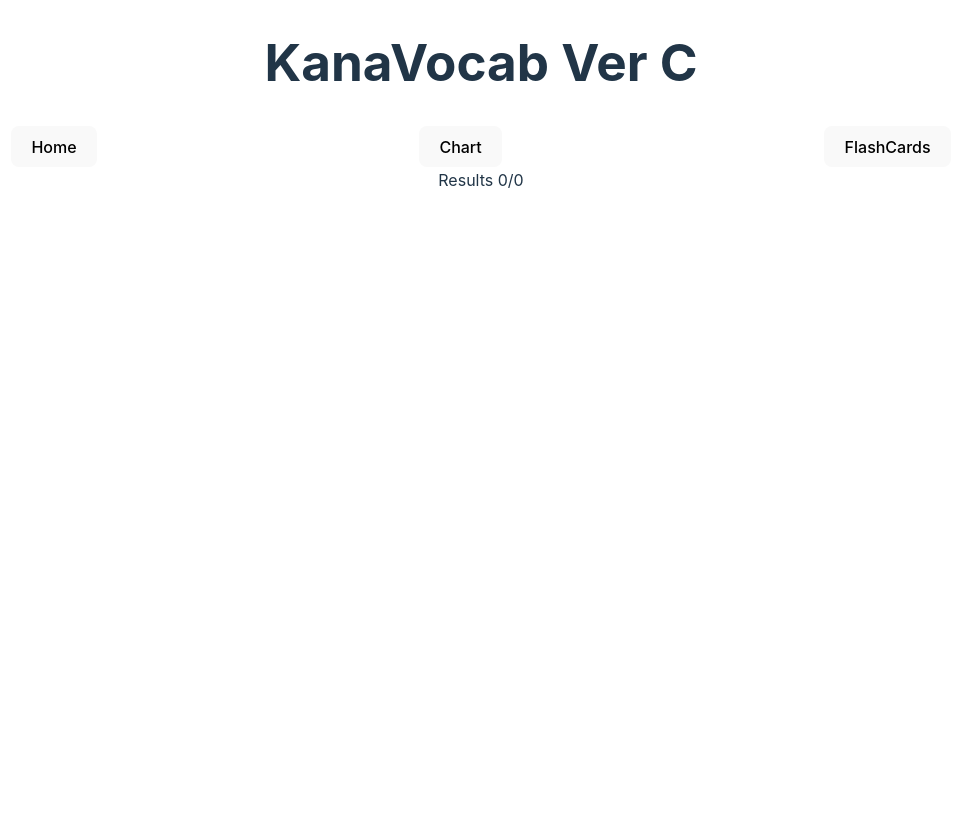
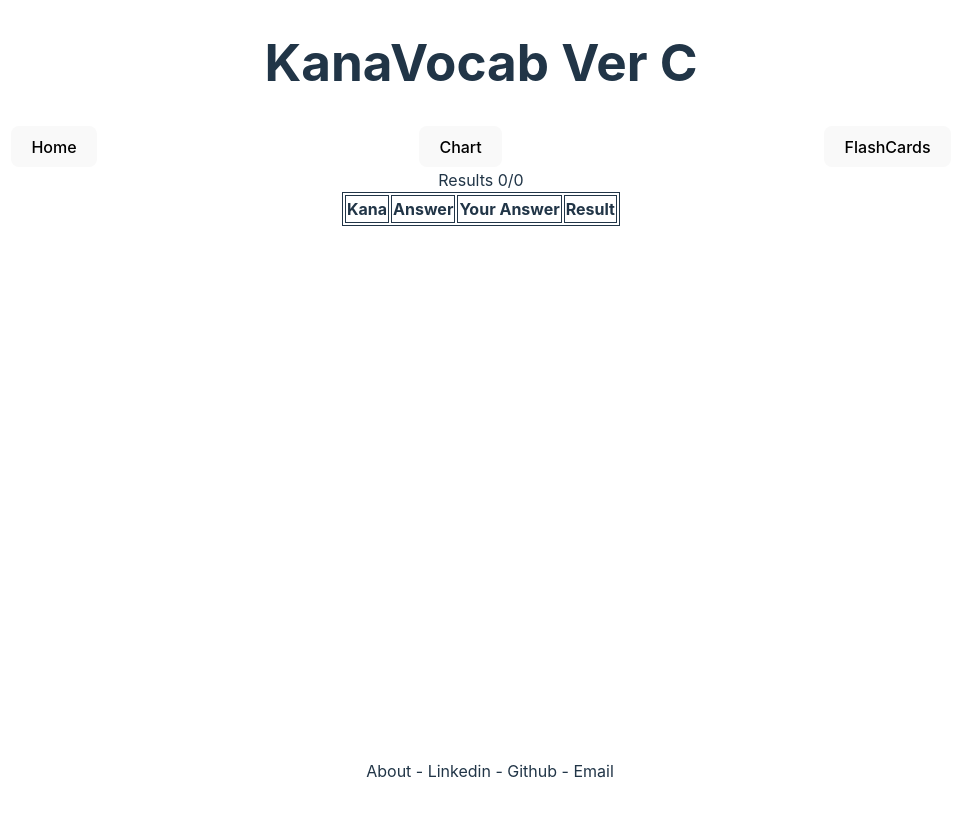
Before and after one commit to cpuntier/Puntier_Chris_KanaVocab_Frontend_Capstone, a React (Vite) app: page /startgame in a window 1280 px wide. Shown: the top 816 px of the page, without its empty margins (159-1120 px from the left). Built offline with nearby package versions, Linux system fonts and the light colour scheme.

Commit message:
last checks added

```diff
--- a/src/App.css
+++ b/src/App.css
@@ -1,3 +1,5 @@
 #root {
   text-align: center;
+  height: 100vh;
+  padding-bottom: 60px;
 }
--- a/src/App.jsx
+++ b/src/App.jsx
@@ -8,6 +8,7 @@ import Selection from './pages/Selection'
 import StartGame from './pages/StartGame'
 import FlashCardGroups from './pages/FlashCardGroups'
 import FlashCards from './pages/FlashCards'
+import Footer from './components/Footer'
 
 export const SelectedContext = createContext()
 export const KanaContext = createContext()
@@ -19,7 +20,7 @@ function App() {
   return (
     <>
 
-      <KanaContext.Provider value={[kanaState,setKanaState]}>
+      <KanaContext.Provider value={[kanaState, setKanaState]}>
         <SelectedContext.Provider value={[selected, setSelected]}>
 
           <NavBar />
@@ -28,12 +29,13 @@ function App() {
             <Route path="/chart" element={<Chart />} />
             <Route path="/selection" element={<Selection />} />
             <Route path="/startgame" element={<StartGame />} />
-            <Route path="/flashcards" element = {<FlashCardGroups/>}/>
-            <Route path="/flashcards/:groupName" element = {<FlashCards/>}/>;
+            <Route path="/flashcards" element={<FlashCardGroups />} />
+            <Route path="/flashcards/:groupName" element={<FlashCards />} />;
           </Routes>
 
         </SelectedContext.Provider>
       </KanaContext.Provider>
+      <Footer />
     </>
   )
 }
--- a/src/components/Answer.jsx
+++ b/src/components/Answer.jsx
@@ -1,7 +1,7 @@
-export default function Answer({ kana, current, setCurrent, answer, score, setScore }) {
+export default function Answer({ kana, current, setCurrent, answer, score, setScore,report,setReport }) {
 
     function clickHandler(e) {
-        if (kana.jp_kana === answer[0]) {
+        if (kana.jp_kana == answer[0].jp_kana) {
             const node = e.target;
             e.target.style.backgroundColor = "green";
             setTimeout(() => {
@@ -11,13 +11,33 @@ export default function Answer({ kana, current, setCurrent, answer, score, setSc
                 node.style.border = "";
 
             }, 1000);
+            setReport([...report,
+                {
+                    kana: answer[0].jp_kana,
+                    answer:answer[0].en_romaji,
+                    yourAnswer:kana.en_romaji,
+                    result : true
+                }
+            ])
+
         } else {
+            console.log("kana:",kana.jp_kana,"answer:",answer.jp_kana)
             const node = e.target;
             e.target.style.backgroundColor = "red";
             setTimeout(() => {
                 setCurrent(current + 1);
                 node.style.backgroundColor = "#1a1a1a";
             }, 1000);
+            setReport([...report,
+                {
+                    kana: answer[0].jp_kana,
+                    answer:answer[0].en_romaji,
+                    yourAnswer:kana.en_romaji,
+                    result : false
+                }
+            ])
+
+
         }
     }
 
--- /dev/null
+++ b/src/components/Footer.jsx
@@ -0,0 +1,11 @@
+import "../styles/footer.css"
+
+export default function Footer(){
+    return(
+        <>
+        <div className="footer">
+        <p>About - Linkedin - Github - Email</p>
+        </div>
+        </>
+    )
+}
--- /dev/null
+++ b/src/components/ScoreReport.jsx
@@ -0,0 +1,28 @@
+import "../styles/table.css"
+
+export default function ScoreReport(props) {
+    return (
+        <>
+            <table style={{ margin:"auto" }}>
+                <tr>
+                    <th>Kana</th>
+                    <th>Answer</th>
+                    <th>Your Answer</th>
+                    <th>Result</th>
+                </tr>
+                {props.report.map((item) => {
+                    {
+                        return <tr style={{backgroundColor: (item["result"] ?"green" : "red") }}>
+                            <td>{item.kana}</td>
+                            <td>{item.answer}</td>
+                            <td>{item.yourAnswer}</td>
+                            <td>{item.result ? <>Correct</> :<> Wrong</>}</td>
+                        </tr>
+                    }
+                })
+                }
+
+            </table >
+        </>
+    )
+}
--- a/src/pages/Chart.jsx
+++ b/src/pages/Chart.jsx
@@ -13,7 +13,7 @@ export default function Chart(props) {
                     <button onClick={() => {setKanaState("hiragana");setSelected([])}}>Hiragana</button>
                     <button onClick={() => {setKanaState("katakana");setSelected([])}}>Katakana</button>
                 </div>
-                <div style={{ display: "flex", flexWrap: "wrap", justifyContent: "center" }}>
+                <div style={{ display: "flex", flexWrap: "wrap", justifyContent: "center",  height:"90%"}}>
                     <CharacterChart kana={kanaState} selected={props.selected} setSelected={props.setSelected} />
 
                 </div>
--- a/src/pages/StartGame.jsx
+++ b/src/pages/StartGame.jsx
@@ -4,6 +4,7 @@ import axios from "axios";
 import Answer from "../components/Answer";
 import { AiOutlineSelect } from "react-icons/ai";
 import { BsInputCursorText } from "react-icons/bs";
+import ScoreReport from "../components/ScoreReport";
 
 
 export default function StartGame(props) {
@@ -17,13 +18,16 @@ export default function StartGame(props) {
     const [inputState, setInputState] = useState(null);
     const [answer, setAnswer] = useState(null)
     const [score, setScore] = useState(0);
+    const [report, setReport] = useState([])
+
+
     const inputRef = useRef(null);
 
 
 
     useEffect(() => {
         if (shuffled.length > current) {
-            setAnswer([shuffled[current].jp_kana]);
+            setAnswer([shuffled[current]]);
             setAnswers([shuffled[current], ...shuffled.filter((item) => item.jp_kana != shuffled[current].jp_kana).slice(0, 3)].sort(() => Math.random() - 0.5))
         }
     }, [current])
@@ -31,10 +35,24 @@ export default function StartGame(props) {
 
     function inputHandler(e) {
         const node = e.target;
-        if (inputRef.current.value == shuffled[current].en_romaji) {
-            setScore(score + 1);
-            setCurrent(current + 1);
-            inputRef.current.value = "";
+        setReport([...report,
+            {
+                kana: shuffled[current].jp_kana,
+                answer:shuffled[current].en_romaji,
+                yourAnswer:inputRef.current.value,
+                result : inputRef.current.value === shuffled[current].en_romaji,
+            }
+        ])
+
+        if (inputRef.current.value === shuffled[current].en_romaji) {
+            inputRef.current.style.backgroundColor="green"
+            setTimeout(()=>{setCurrent(current+1);
+                setScore(score + 1);
+                setCurrent(current + 1);
+                inputRef.current.style.backgroundColor= "#242424";
+                inputRef.current.value = ""
+            },2000)
+
         } else {
             inputRef.current.style.backgroundColor = "red";
             setTimeout(()=>{setCurrent(current+1);
@@ -48,7 +66,18 @@ export default function StartGame(props) {
 
 
     return (<>
-        {current >= shuffled.length ? <>Results {score}/{shuffled.length}</> : <>
+        {current >= shuffled.length ? <>Results {score}/{shuffled.length}
+        <div>
+            <ScoreReport report = {report}/>
+        </div>
+
+        </>
+
+
+
+
+
+        : <>
 
             {inputState ? <div>
 
@@ -61,12 +90,12 @@ export default function StartGame(props) {
                         <>
                             <div style={{ display: "flex", justifyContent: "center", alignItems: "flex-start", height: "250px", margin: "auto" }}>
                                 <div style={{ border: "solid 1px white" }}>
-                                    <Answer kana={answers[0]} current={current} setCurrent={setCurrent} answer={answer} score={score} setScore={setScore} />
-                                    <Answer kana={answers[1]} current={current} setCurrent={setCurrent} answer={answer} score={score} setScore={setScore} />
+                                    <Answer kana={answers[0]} current={current} setCurrent={setCurrent} answer={answer} score={score} setScore={setScore} report = {report} setReport={setReport}/>
+                                    <Answer kana={answers[1]} current={current} setCurrent={setCurrent} answer={answer} score={score} setScore={setScore} report = {report} setReport={setReport}/>
                                 </div>
                                 <div style={{ border: "solid 1px white" }}>
-                                    <Answer kana={answers[2]} current={current} setCurrent={setCurrent} answer={answer} score={score} setScore={setScore} />
-                                    <Answer kana={answers[3]} current={current} setCurrent={setCurrent} answer={answer} score={score} setScore={setScore} />
+                                    <Answer kana={answers[2]} current={current} setCurrent={setCurrent} answer={answer} score={score} setScore={setScore} report = {report} setReport={setReport}/>
+                                    <Answer kana={answers[3]} current={current} setCurrent={setCurrent} answer={answer} score={score} setScore={setScore} report = {report} setReport={setReport}/>
                                 </div>
                             </div>
                         </> : <>Loading</>)
--- /dev/null
+++ b/src/styles/footer.css
@@ -0,0 +1,10 @@
+.footer{
+    display: flex;
+    width: 100vw;
+    flex-direction: column;
+    justify-content: center;
+    position:fixed;
+    bottom: 0;
+    border: 1px solid white;
+
+}
--- /dev/null
+++ b/src/styles/table.css
@@ -0,0 +1,3 @@
+table,th,td{
+    border:1px solid;
+}
```
